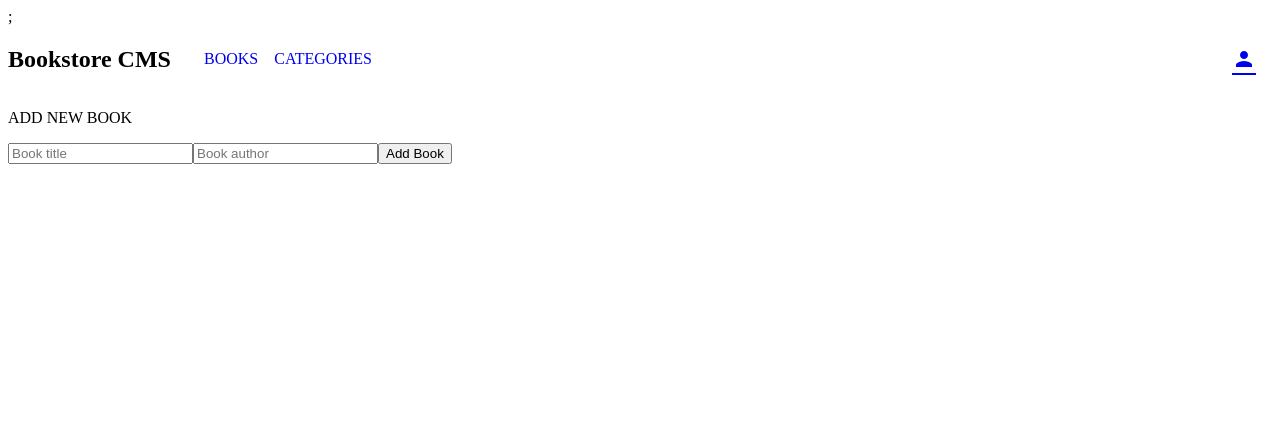
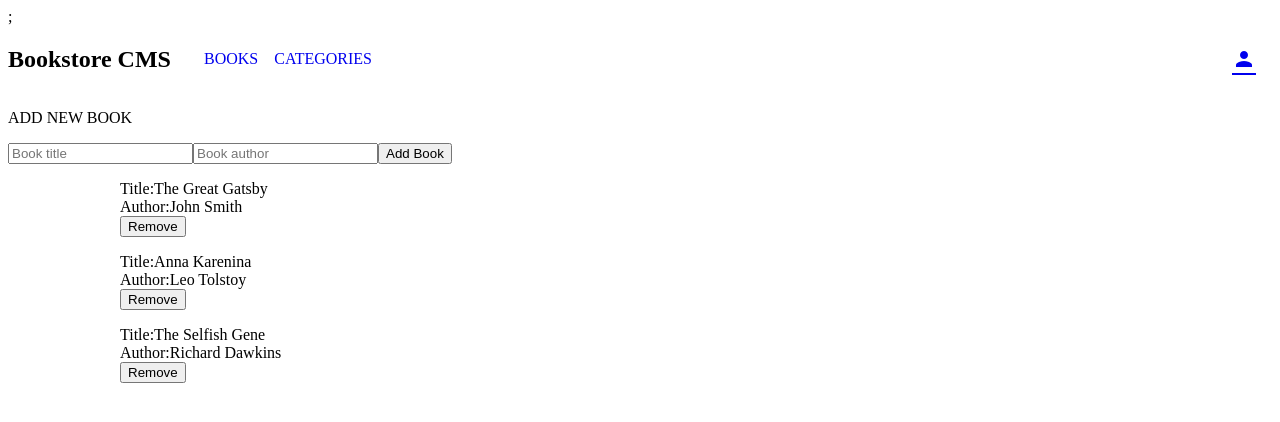
Before and after one commit to Kevin-Mena/bookstore-app, a React (Create React App) app: page / in a window 1280 px wide. Shown: the top 422 px of the page. Built offline with nearby package versions, Linux system fonts and the light colour scheme.

Commit message:
Add reducer functionalities

```diff
--- /dev/null
+++ b/src/bookItems.js
@@ -0,0 +1,21 @@
+const bookItems = [
+  {
+    id: 'item1',
+    title: 'The Great Gatsby',
+    author: 'John Smith',
+    category: 'Fiction',
+  },
+  {
+    id: 'item2',
+    title: 'Anna Karenina',
+    author: 'Leo Tolstoy',
+    category: 'Fiction',
+  },
+  {
+    id: 'item3',
+    title: 'The Selfish Gene',
+    author: 'Richard Dawkins',
+    category: 'Nonfiction',
+  },
+];
+export default bookItems;
--- a/src/components/AddBook/addbook.js
+++ b/src/components/AddBook/addbook.js
@@ -1,32 +1,22 @@
-import { v4 as uuid } from 'uuid';
-import PropTypes from 'prop-types';
+import { useDispatch } from 'react-redux';
+import { handleSubmit } from '../../features/books/booksSlice';
 
-const AddBook = ({ setList }) => {
-  const handleSubmit = (e) => {
-    e.preventDefault();
-    const uniqueID = uuid();
-    const id = uniqueID.slice(0, 4);
-    const title = e.target.title.value;
-    const author = e.target.author.value;
-    const newList = {
-      id,
-      title,
-      author,
-    };
+const AddBook = () => {
+  const dispatch = useDispatch();
 
-    if (!title || !author) {
-      return;
-    }
-    setList((oldList) => oldList.concat(newList));
-    e.target.reset();
-  };
-
-  AddBook.propTypes = {
-    setList: PropTypes.func.isRequired,
+  const submitHandler = (event) => {
+    event.preventDefault();
+    dispatch(
+      handleSubmit({
+        title: event.target.title.value,
+        author: event.target.author.value,
+      }),
+    );
+    event.target.reset();
   };
 
   return (
-    <form onSubmit={handleSubmit}>
+    <form onSubmit={submitHandler}>
       <input type="text" name="title" placeholder="Book title" />
       <input type="text" name="author" placeholder="Book author" />
       <button type="submit" className="btn-submit">
--- a/src/components/BookList/booklist.js
+++ b/src/components/BookList/booklist.js
@@ -1,16 +1,19 @@
 import React from 'react';
-import PropTypes from 'prop-types';
+import { useSelector } from 'react-redux';
 import Books from '../Books/Books';
 
-const BookList = (props) => {
-  const { lists } = props;
-  BookList.propTypes = {
-    lists: PropTypes.arrayOf.isRequired,
-  };
+const BookList = () => {
+  const { bookItems } = useSelector((store) => store.book);
+
   return (
     <ul>
-      {lists.map((list) => (
-        <Books book={list} key={list.id} />
+      {bookItems.map((book) => (
+        <Books
+          key={book.id}
+          title={book.title}
+          author={book.author}
+          id={book.id}
+        />
       ))}
     </ul>
   );
--- a/src/components/Books/Books.js
+++ b/src/components/Books/Books.js
@@ -1,34 +1,36 @@
-import React, { useState } from 'react';
+import React from 'react';
 import PropTypes from 'prop-types';
+import { useDispatch } from 'react-redux';
+import { removeBook } from '../../features/books/booksSlice';
 
-const Books = (props) => {
-  const { book } = props;
+const Books = ({ id, title, author }) => {
+  const dispatch = useDispatch();
   Books.propTypes = {
-    book: PropTypes.oneOfType([PropTypes.object]).isRequired,
-  };
-  const [books, setBooks] = useState([book]);
-
-  const handleRemove = (id) => {
-    const updatedBooks = books.filter((book) => book.id !== id);
-    setBooks(updatedBooks);
+    id: PropTypes.string.isRequired,
+    title: PropTypes.string.isRequired,
+    author: PropTypes.string.isRequired,
   };
 
   return (
     <div>
       <ul>
-        {books.map((book) => (
-          <ul key={book.id}>
-            <li>{book.title}</li>
-            <li>{book.author}</li>
-            <button
-              type="button"
-              className="rem"
-              onClick={() => handleRemove(book.id)}
-            >
-              Remove
-            </button>
-          </ul>
-        ))}
+        <li>
+          Title:
+          {title}
+        </li>
+
+        <li>
+          Author:
+          {author}
+        </li>
+
+        <button
+          type="button"
+          className="remove"
+          onClick={() => dispatch(removeBook(id))}
+        >
+          Remove
+        </button>
       </ul>
     </div>
   );
--- a/src/features/books/booksSlice.js
+++ b/src/features/books/booksSlice.js
@@ -1,32 +1,37 @@
 import { createSlice } from '@reduxjs/toolkit';
 import { v4 as uuid } from 'uuid';
+import bookItems from '../../bookItems';
 
 const initialState = {
-  books: [],
+  bookItems,
 };
 
 const booksSlice = createSlice({
-  name: 'books',
+  name: 'book',
   initialState,
   reducers: {
-    addBook: (state, action) => {
+    handleSubmit: (state, action) => {
       const { author, title } = action.payload;
+      if (!author || !title) {
+        return state;
+      }
+
       const uniqueID = uuid();
       const id = uniqueID.slice(0, 4);
       const newBook = { id, author, title };
-      return { ...state, books: [...state.books, newBook] };
+      return { ...state, bookItems: [...state.bookItems, newBook] };
     },
 
     removeBook: (state, action) => {
       const bookId = action.payload;
       return {
         ...state,
-        books: state.books.filter((book) => book.id !== bookId),
+        bookItems: state.bookItems.filter((book) => book.id !== bookId),
       };
     },
   },
 });
 
-export const { addBook, removeBook } = booksSlice.actions;
+export const { handleSubmit, removeBook } = booksSlice.actions;
 
 export default booksSlice.reducer;
--- a/src/index.js
+++ b/src/index.js
@@ -1,10 +1,14 @@
 import React from 'react';
 import ReactDOM from 'react-dom/client';
+import { Provider } from 'react-redux';
 import App from './App';
+import store from './features/store';
 
 const root = ReactDOM.createRoot(document.getElementById('root'));
 root.render(
   <React.StrictMode>
-    <App />
+    <Provider store={store}>
+      <App />
+    </Provider>
   </React.StrictMode>,
 );
--- a/src/pages/Home/home.js
+++ b/src/pages/Home/home.js
@@ -1,20 +1,15 @@
-import { useState } from 'react';
 import './home.css';
 import AddBook from '../../components/AddBook/addbook';
 import BookList from '../../components/BookList/booklist';
 
-const Home = () => {
-  const [lists, setLists] = useState([]);
-
-  return (
+const Home = () => (
   <>
     <div>
       <p>ADD NEW BOOK</p>
-        <AddBook setList={setLists} />
-        <BookList lists={lists} />
+      <AddBook />
+      <BookList />
     </div>
   </>
 );
-};
 
 export default Home;
```
Lines whose indentation alone changed are shown as unchanged.
